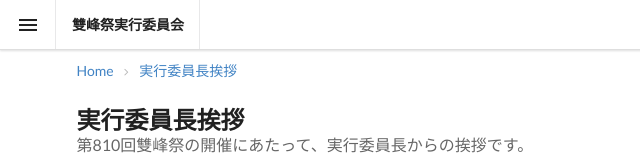
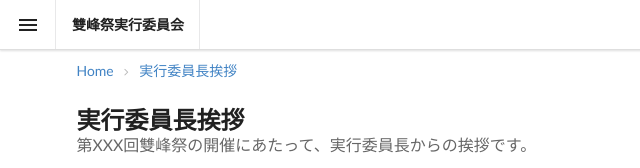
Before and after one commit to sudame/sohosai.corporate.comp, a plain HTML site: page pages/leader.html in a window 1280 px wide. Shown: the top 168 px of the page, 0-640 px from the left. Drawn offline with nearby package versions, Linux system fonts and the light colour scheme.

Commit message:
第810回の表記を改めった

```diff
--- a/pages/leader.html
+++ b/pages/leader.html
@@ -45,7 +45,7 @@
         <h2 class="ui header">
           実行委員長挨拶
           <div class="ui sub header">
-            第810回雙峰祭の開催にあたって、実行委員長からの挨拶です。
+            第xxx回雙峰祭の開催にあたって、実行委員長からの挨拶です。
           </div>
         </h2>
         <div class="ui segment">
```
